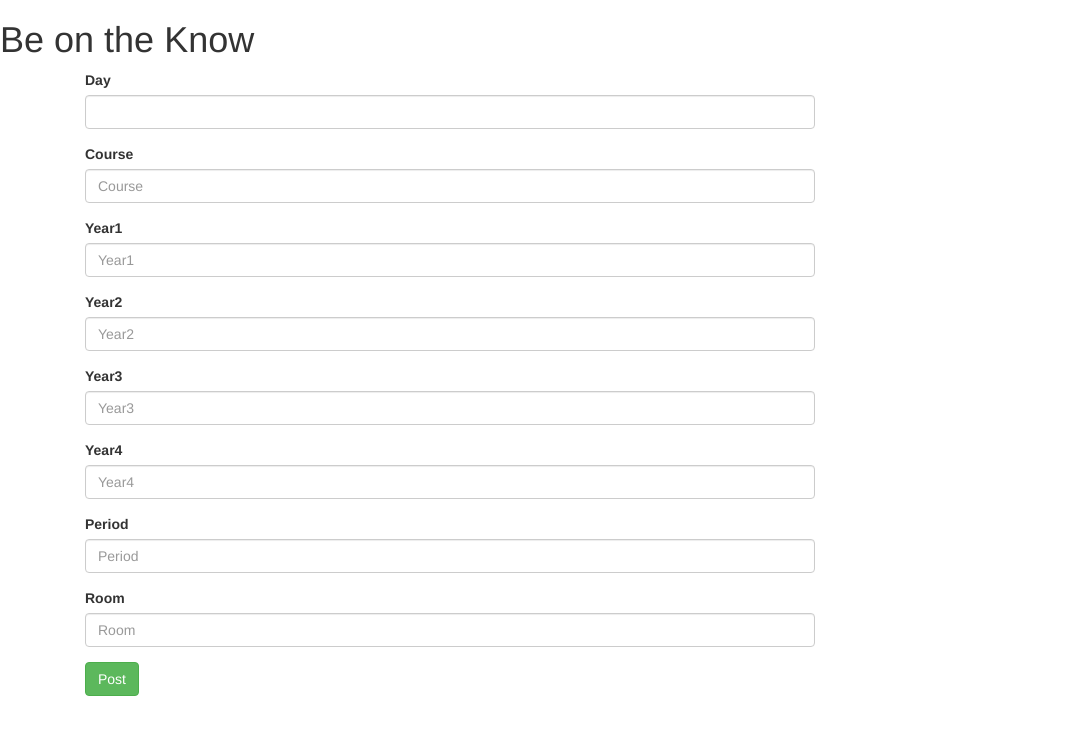
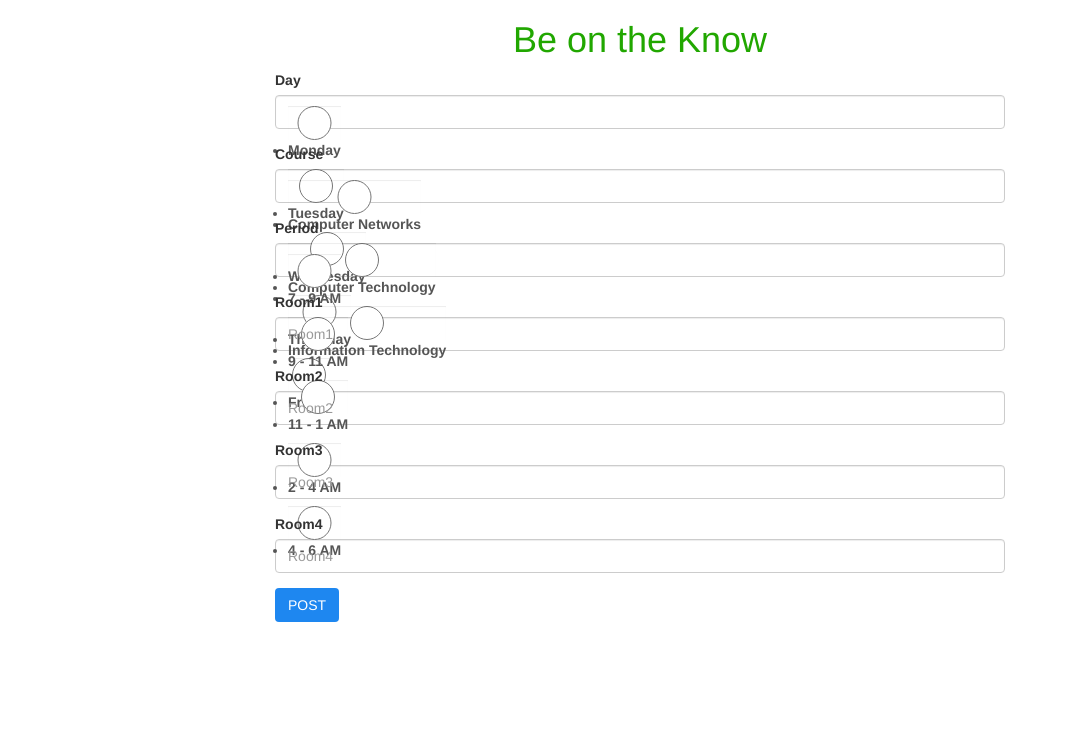
Before and after one commit to kepha-okari/tabler, a Django app: page /table/record/ in a window 1280 px wide. Shown: the top 735 px of the page, without its empty margins (0-1065 px from the left). Run offline with Django 3.2, Linux system fonts and the light colour scheme; some libraries are stand-ins or nearby versions.

Commit message:
added display fucntion to view the entire table without filters

```diff
--- a/tablerapp/forms.py
+++ b/tablerapp/forms.py
@@ -19,16 +19,13 @@
     ('it', 'Information Technology'),
     ]
 
-# day_CHOICES = [
-#     ('mon', 'Computer Networks'),
-#     ('ct', 'Computer Technology'),
-#     ('it', 'Information Technology'),
-#     ]
-# PERIOD_CHOICES = [
-#     ('cn', 'Computer Networks'),
-#     ('ct', 'Computer Technology'),
-#     ('it', 'Information Technology'),
-#     ]
+PERIOD_CHOICES = [
+    ('7', '7 - 9 AM'),
+    ('9', '9 - 11 AM'),
+    ('11','11 - 1 AM'),
+    ('2', '2 - 4 AM'),
+    ('2', '4 - 6 AM'),
+    ]
 
 
 #********************************************************************************************************
@@ -37,36 +34,17 @@
     '''
     class that generates a new schedule
     '''
-    day = forms.DateField()
-    course = forms.CharField(max_length = 10)
-    year1 = forms.IntegerField()
-    year2 = forms.IntegerField()
-    year3 = forms.IntegerField()
-    year4 = forms.IntegerField()
-    period = forms.CharField(max_length = 10)
-    room = forms.CharField(max_length = 10)
-#
-#
-#
-# class ProductForm(forms.Form):
-#     '''
-#     class that generates the Product creation form
-#     '''
-#     title = forms.CharField(label='Title',max_length = 50)
-#     isbn = forms.CharField(label='ISBN',max_length = 50)
-#     category = forms.CharField(label='Category', widget=forms.Select(choices=CATEGORY_CHOICES))
-#     author = forms.CharField(label='Author',max_length = 50)
-#     publisher = forms.CharField(label='Publisher', widget=forms.Select(choices=PUBLISHER_CHOICES))
-#     price = forms.IntegerField(label='price')
-#     quantity = forms.CharField(label='Quantity',max_length = 50)
-#     image = forms.ImageField(label='Image',max_length = 50)
-#
+    day = forms.ChoiceField(choices=DAY_CHOICES,widget=forms.RadioSelect())
+    course = forms.ChoiceField(choices=COURSE_CHOICES,widget=forms.RadioSelect())
+    period = forms.ChoiceField(choices=PERIOD_CHOICES,widget=forms.RadioSelect())
+#   year1 = forms.IntegerField()
+#     year2 = forms.IntegerField()
+#     year3 = forms.IntegerField()
+#     year4 = forms.IntegerField()
+    room1 = forms.CharField(max_length = 10)
+    room2 = forms.CharField(max_length = 10)
+    room3 = forms.CharField(max_length = 10)
+    room4 = forms.CharField(max_length = 10)
+
 
 #*************************************************************************************************************
-# class ProfileForm(forms.ModelForm):
-#     '''
-#     Class to create a form for an authenticated user to update profile
-#     '''
-#     class Meta:
-#         model = Profile
-#         fields = ['profile_photo','name']
--- a/tablerapp/templates/base.html
+++ b/tablerapp/templates/base.html
@@ -24,7 +24,7 @@
 
 </head>
 <body class="">
-  <h1>Be on the Know</h1>
+  <h1 style="text-align:center;color:rgb(33, 167, 0)">Be on the Know</h1>
 
 
 
--- a/tablerapp/templates/create-table.html
+++ b/tablerapp/templates/create-table.html
@@ -14,13 +14,17 @@
      {{block.super}}
 
      <div class="container">
-         <div class="col-md-8 col-lg-8">
-             <form action=""  method="post" enctype="multipart/form-data">
+         <div class="col-md-8 col-md-offset-2">
+             <form class="uk-form-horizontal" action=""  method="post" enctype="multipart/form-data">
                  {% csrf_token %}
                  {% bootstrap_form form %}
-                 <input type="submit" class="btn btn-success btn-md" value="Post">
+                 <input type="submit" class="btn uk-button uk-button-primary btn-md" value="Post">
              </form>
-
+             <!-- <form action="/your-name/" method="post">
+                 <label for="your_name">Your name: </label>
+                 <input id="your_name" type="text" name="your_name" value="{{ current_name }}">
+                 <input type="submit" value="OK">
+             </form> -->
          </div>
      </div>
 
--- a/tablerapp/templates/index.html
+++ b/tablerapp/templates/index.html
@@ -11,4 +11,5 @@
 
  {% block content %}
  <a class="" href="{% url 'CreateTable' %}"><button class="uk-button uk-button-primary uk-button-small">MAKE TIME-TABLE</button></a>
+  <a class="" href="{% url 'ViewSchedules' %}"><button class="uk-button uk-button-primary uk-button-small">VIEW TIME-TABLE</button></a>
  {% endblock %}
--- a/tablerapp/urls.py
+++ b/tablerapp/urls.py
@@ -7,6 +7,7 @@
 urlpatterns = [
     url(r'^$',views.index,name='home'),
     url(r'^table/record/',views.create_table,name='CreateTable'),
+    url(r'^view/schedules', views.view_schedule, name='ViewSchedules'),
     url(r'^accounts/', include('registration.backends.simple.urls')),
 
 ]
--- a/tablerapp/views.py
+++ b/tablerapp/views.py
@@ -21,24 +21,33 @@
 
 
 def create_table(request):
-    form = ScheduleForm()
+
     if request.method == 'POST':
             form = ScheduleForm(request.POST,request.FILES)
 
             if form.is_valid():
                 day = form.cleaned_data['day']
                 course = form.cleaned_data['course']
-                year1 = form.cleaned_data['year1']
-                year2 = form.cleaned_data['year2']
-                year3 = form.cleaned_data['year3']
-                year4 = form.cleaned_data['year4']
+                # year1 = form.cleaned_data['year1']
+                # year2 = form.cleaned_data['year2']
+                # year3 = form.cleaned_data['year3']
+                # year4 = form.cleaned_data['year4']
                 period = form.cleaned_data['period']
-                room = form.cleaned_data['room']
+                room1 = form.cleaned_data['room1']
+                room2 = form.cleaned_data['room2']
+                room3 = form.cleaned_data['room3']
+                room4 = form.cleaned_data['room4']
+                form1 = Schedule(day = day, course = course, year1 = '1', year2 ='2' ,year3 = '3' ,year4 = '4',period = period ,room1 = room1,room2 = room2,room3 = room3,room4 = room4)
+                form1.save()
+                return redirect(index)
 
-                form = Schedule(day = day, course =course ,year1 =year1,year2 =year2 ,year3 = year3 ,year4 = year4,period = period ,room = room)
-                form.save()
-                return redirect(home)
+    else:
+        form = ScheduleForm()
+    return render(request, 'create-table.html',{"form":form})
 
-            else:
-                form = ScheduleForm()
-    return render(request, 'create-table.html',{"form":form})
+
+# @login_required(login_url='/accounts/login/')
+def view_schedule(request):
+    title = 'Timetable'
+    schedules = Schedule.get_schedules()
+    return render(request, 'view-schedule.html', { "title": title, "schedules":schedules})
--- a/timetabler/settings.py
+++ b/timetabler/settings.py
@@ -32,6 +32,7 @@
 
 INSTALLED_APPS = [
     'bootstrap3',
+    'bootstrap_form_horizontal',
     'tablerapp.apps.TablerappConfig',
     'django.contrib.admin',
     'django.contrib.auth',
```
Also changed, not shown: tablerapp/models.py (+6 -4 lines), tablerapp/templates/create-table11.html (added, +34 -0 lines), tablerapp/templates/index2.html (+2 -32 lines), tablerapp/templates/view-schedule.html (added, +58 -0 lines), tablerapp/migrations/0001_initial.py, tablerapp/migrations/0002_auto_20180612_1527.py (deleted), tablerapp/migrations/0003_auto_20180613_1140.py (deleted).
